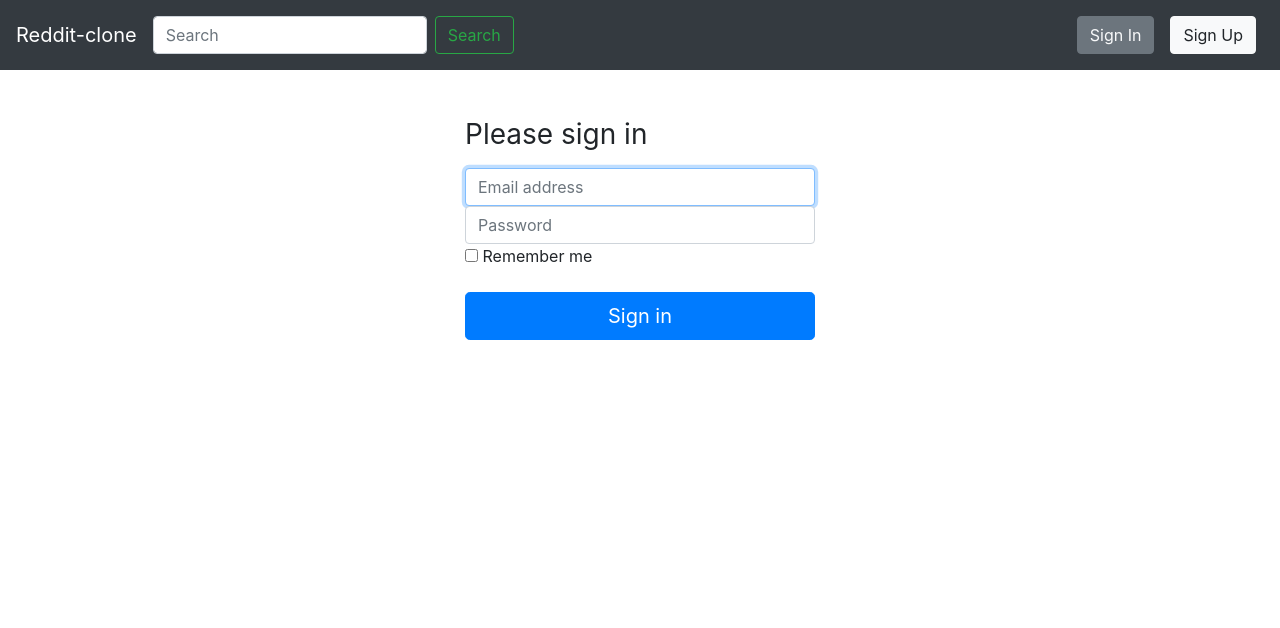
After one commit to TimJevsenak/reddit-clone, a PHP site: page /login.php in a window 1280 px wide. The commit adds this page. Shown: the top 628 px of the page. Run offline with PHP 8.4, Linux system fonts and the light colour scheme; some libraries are stand-ins or nearby versions.

Commit message:
added login
Added a login page. 0 functionality so far.

```diff
--- a/header.php
+++ b/header.php
@@ -21,7 +21,7 @@
     </form>
     <ul class="navbar-nav ml-auto">
       <li class="nav-item">
-        <a class="nav-link" href="#"><button class="btn btn-secondary my-2 my-sm-0 text-light">Sign In</button></a>
+        <a class="nav-link" href="login.php"><button class="btn btn-secondary my-2 my-sm-0 text-light">Sign In</button></a>
       </li>
       <li class="nav-item">
         <a class="nav-link" href="#"><button class="btn btn-light my-2 my-sm-0">Sign Up</button></a>
--- /dev/null
+++ b/login.php
@@ -0,0 +1,29 @@
+<?php
+include_once './header.php';
+?>
+<div class="container">
+    <div class="row">
+        <div class="col-4"></div>
+        <div class="col-4 my-5">
+            <form class="form-signin">
+                <h1 class="h3 mb-3 font-weight-normal">Please sign in</h1>
+                <label for="inputEmail" class="sr-only">Email address</label>
+                <input type="email" id="inputEmail" class="form-control" placeholder="Email address" required="" autofocus="">
+                <label for="inputPassword" class="sr-only">Password</label>
+                <input type="password" id="inputPassword" class="form-control" placeholder="Password" required="">
+                <div class="checkbox mb-3">
+                <label>
+                <input type="checkbox" value="remember-me"> Remember me
+                </label>
+                </div>
+                <button class="btn btn-lg btn-primary btn-block" type="submit">Sign in</button>
+            </form>
+        </div>
+        <div class="col-4"></div>
+    </div>
+</div>
+
+
+<?php
+include_once './footer.php';
+?>
```
